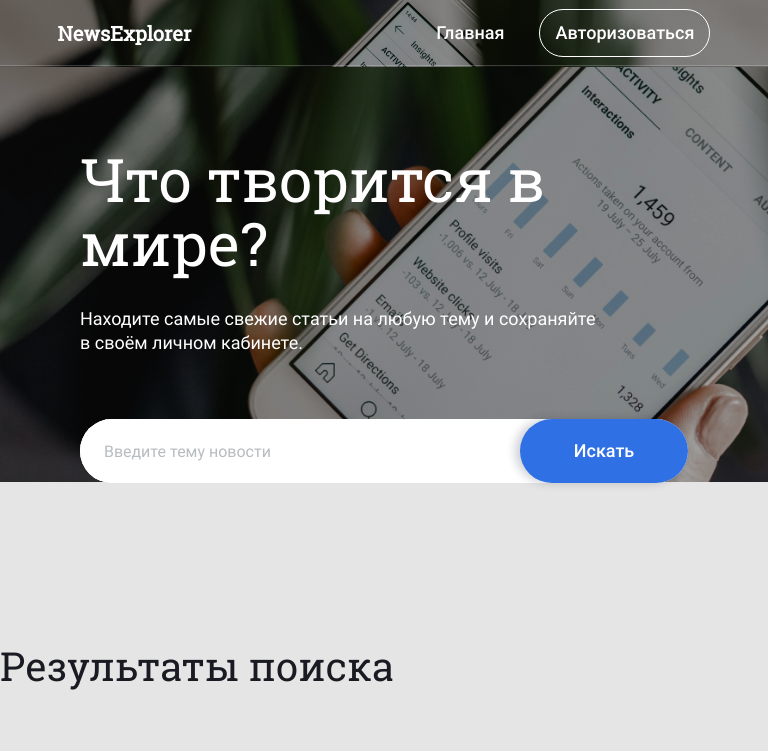
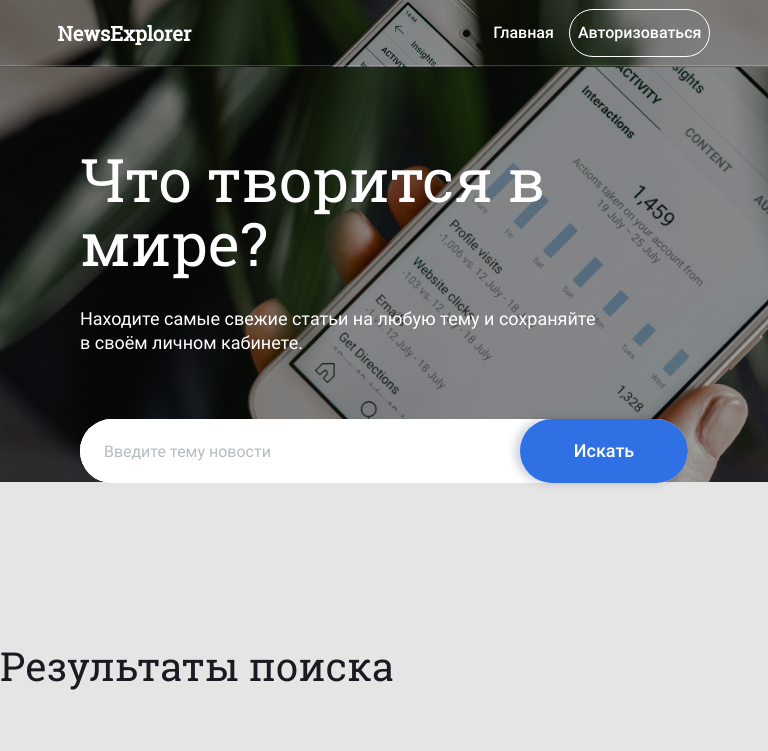
Before and after one commit to Vladimir-art/news-explorer-frontend, a React (Create React App) app: page / in a window 768 px wide. Shown: the top 751 px of the page. Built offline with nearby package versions, Linux system fonts and the light colour scheme.

Commit message:
.navigation 768px

```diff
--- a/src/blocks/navigation/__link/navigation__link.css
+++ b/src/blocks/navigation/__link/navigation__link.css
@@ -9,3 +9,9 @@
   line-height: 24px;
   color: #FFFFFF;
 }
+
+@media screen and (max-width: 1024px) and (min-width: 768px) {
+  .navigation__link {
+    font-size: 16px;
+  }
+}
--- a/src/blocks/navigation/__links/_loggedin/navigation__links_loggedin.css
+++ b/src/blocks/navigation/__links/_loggedin/navigation__links_loggedin.css
@@ -12,3 +12,10 @@
   cursor: pointer;
   opacity: .7;
 }
+
+@media screen and (max-width: 1024px) and (min-width: 768px) {
+  .navigation__links_loggedin {
+    max-width: 152px;
+    padding: 8px;
+  }
+}
--- a/src/blocks/navigation/__links/_loggedout/navigation__links_loggedout.css
+++ b/src/blocks/navigation/__links/_loggedout/navigation__links_loggedout.css
@@ -12,3 +12,10 @@
   cursor: pointer;
   opacity: .7;
 }
+
+@media screen and (max-width: 1024px) and (min-width: 768px) {
+  .navigation__links_loggedout {
+    max-width: 152px;
+    padding: 8px;
+  }
+}
--- a/src/blocks/navigation/__links/navigation__links.css
+++ b/src/blocks/navigation/__links/navigation__links.css
@@ -6,3 +6,9 @@
   text-align: center;
   position: relative;
 }
+
+@media screen and (max-width: 1024px) and (min-width: 768px) {
+  .navigation__links {
+    margin: 0 15px 0 0;
+  }
+}
--- a/src/components/Navigation/Navigation.js
+++ b/src/components/Navigation/Navigation.js
@@ -9,7 +9,7 @@ function Navigation() {
         <Link className="navigation__link ">Главная</Link>
       </li>
       <li className="navigation__links navigation__links_hover ">
-        <Link className="navigation__link navigation__link_theme-dark">Сохранённые статьи</Link>
+        <Link className="navigation__link ">Сохранённые статьи</Link>
       </li>
       <li className="navigation__links navigation__links_loggedout ">
         <Link className="navigation__link ">Авторизоваться</Link>
```
